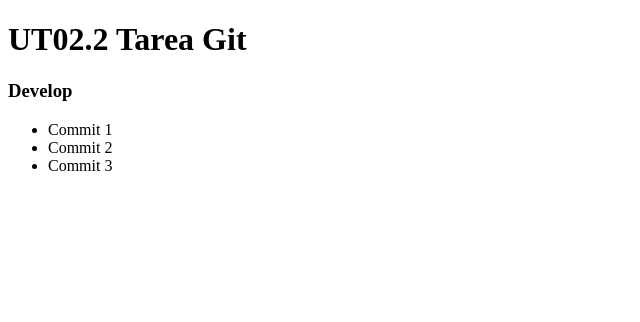
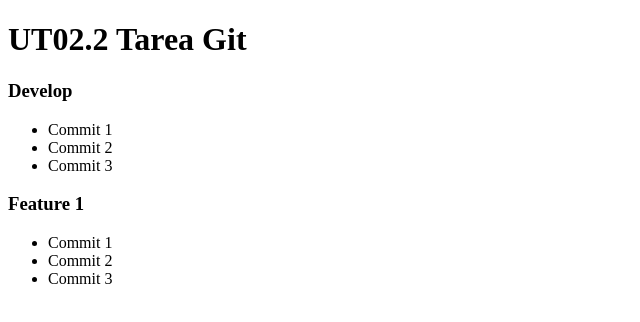
Before and after one commit to SheilaNieva/CursoGitSNL, a plain HTML site: page index.html in a window 1280 px wide. Shown: the whole page, without its empty margins (0-640 px from the left). Drawn offline with Linux system fonts and the light colour scheme.

Commit message:
commit1 - feature1

```diff
--- a/index.html
+++ b/index.html
@@ -12,9 +12,16 @@
 
     <h3>Develop</h3>
     <ul>
-    <li>Commit 1</li>
-    <li>Commit 2</li>
-    <li>Commit 3</li>
+        <li>Commit 1</li>
+        <li>Commit 2</li>
+        <li>Commit 3</li>
+    </ul>
+
+    <h3>Feature 1</h3>
+    <ul>
+        <li>Commit 1</li>
+        <li>Commit 2</li>
+        <li>Commit 3</li>
     </ul>
 
 </body>
```
